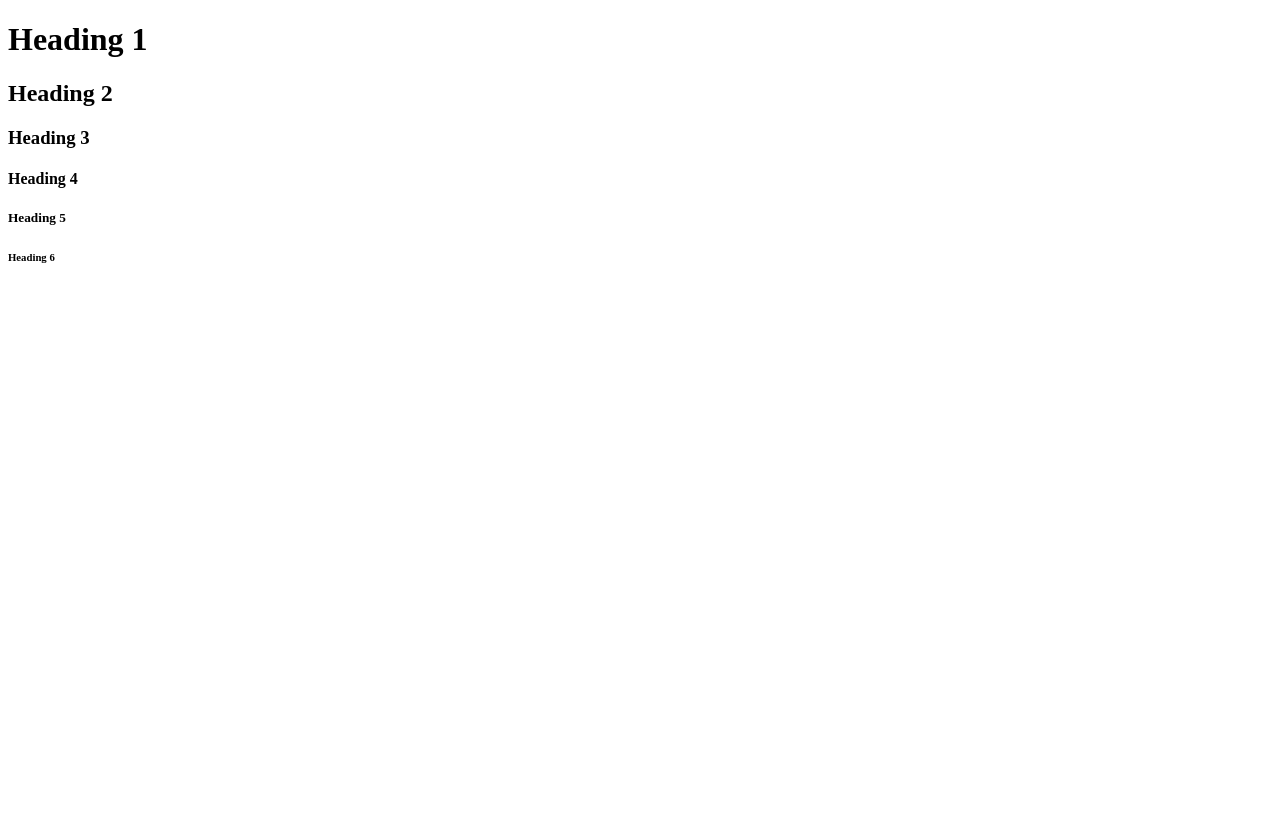
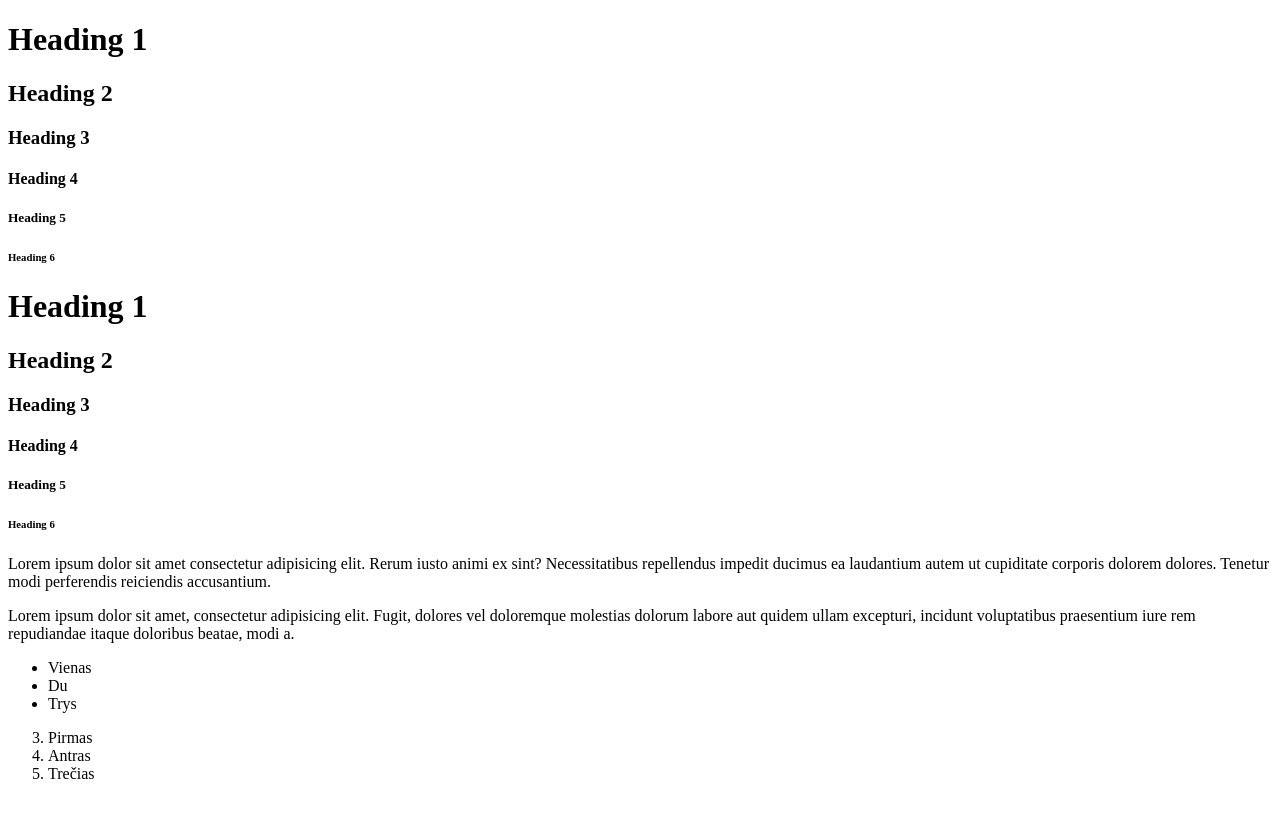
Before and after one commit to RomanasV/javaua5, a plain HTML site: page 2023-11-20-html/block-type-elements.html in a window 1280 px wide. Shown: the top 818 px of the page. Drawn offline with Linux system fonts and the light colour scheme.

Commit message:
html basics

```diff
--- a/2023-11-20-html/block-type-elements.html
+++ b/2023-11-20-html/block-type-elements.html
@@ -4,6 +4,12 @@
   <meta charset="UTF-8">
   <meta name="viewport" content="width=device-width, initial-scale=1.0">
   <title>Block Type Elements</title>
+
+  <style>
+    body {
+      margin-bottom: 500px;
+    }
+  </style>
 </head>
 <body>
   <!-- Block Type Elements -->
@@ -21,5 +27,41 @@
   <h5>Heading 5</h5>
   <h6>Heading 6</h6>
 
+  <div>
+    <h1>Heading 1</h1>
+    <h2>Heading 2</h2>
+    <h3>Heading 3</h3>
+    <h4>Heading 4</h4>
+    <h5>Heading 5</h5>
+    <h6>Heading 6</h6>
+  </div>
+
+  <p>
+    Lorem ipsum dolor sit amet consectetur adipisicing elit. Rerum iusto animi ex sint? Necessitatibus repellendus impedit ducimus ea laudantium autem ut cupiditate corporis dolorem dolores. Tenetur modi perferendis reiciendis accusantium.
+  </p>
+
+  <p>
+    Lorem ipsum dolor sit amet, consectetur adipisicing elit. Fugit, dolores vel doloremque molestias dolorum labore aut quidem ullam excepturi, incidunt voluptatibus praesentium iure rem repudiandae itaque doloribus beatae, modi a.
+  </p>
+
+  <!--
+    1. Visi ol ir ul elementų vaikiniai elementai privalo būti li elementai.
+    2. li elementai yra naudojami TIK kaip ul arba ol elementų vaikiniai elementai.
+  -->
+
+  <!-- UN-ordered list (nenumeruotas sąrašas) -->
+  <ul>
+    <li>Vienas</li>
+    <li>Du</li>
+    <li>Trys</li>
+  </ul>
+
+  <!-- Ordered list (numeruotas sąrašas) -->
+  <ol start="3">
+    <li>Pirmas</li>
+    <li>Antras</li>
+    <li>Trečias</li>
+  </ol>
+
 </body>
 </html>
```
